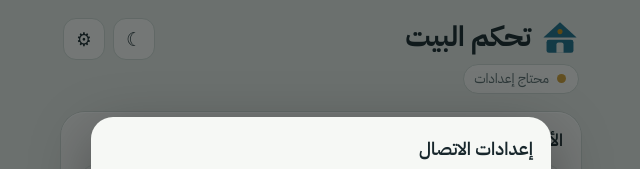
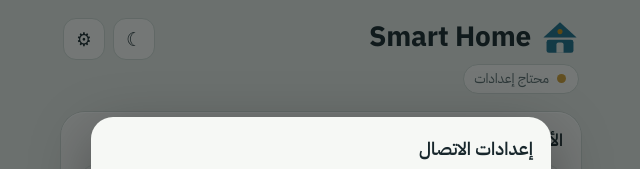
Before and after one commit to YoussefWaliid/Voice_Assistant_Website, a plain HTML site: page index.html in a window 1280 px wide. Shown: the top 169 px of the page, 319-959 px from the left. Drawn offline with Linux system fonts and the light colour scheme.

Commit message:
Update brand section with new logo and title

```diff
--- a/index.html
+++ b/index.html
@@ -190,7 +190,7 @@ dialog label{display:block;font-size:13px;color:var(--mute);margin:10px 0 4px}
 <main>
   <header>
     <div>
-      <div class="brand"><svg class="logo" viewBox="0 0 48 48" aria-hidden="true"><path d="M3 24.5 24 5.5 45 24.5Z" fill="currentColor"/><rect x="7" y="27.5" width="34" height="16.5" rx="3" fill="currentColor"/><path d="M19.5 44V33.6a2.6 2.6 0 0 1 2.6-2.6h3.8a2.6 2.6 0 0 1 2.6 2.6V44Z" fill="var(--wall)"/><circle cx="24" cy="17.2" r="3.2" fill="var(--warn)"/></svg><h1>تحكم البيت</h1></div>
+      <div class="brand"><svg class="logo" viewBox="0 0 48 48" aria-hidden="true"><path d="M3 24.5 24 5.5 45 24.5Z" fill="currentColor"/><rect x="7" y="27.5" width="34" height="16.5" rx="3" fill="currentColor"/><path d="M19.5 44V33.6a2.6 2.6 0 0 1 2.6-2.6h3.8a2.6 2.6 0 0 1 2.6 2.6V44Z" fill="var(--wall)"/><circle cx="24" cy="17.2" r="3.2" fill="var(--warn)"/></svg><h1>Smart Home</h1></div>
       <div class="chip" id="chip"><i></i><span id="chipTx">غير متصل</span></div>
     </div>
     <div class="tools">
```
